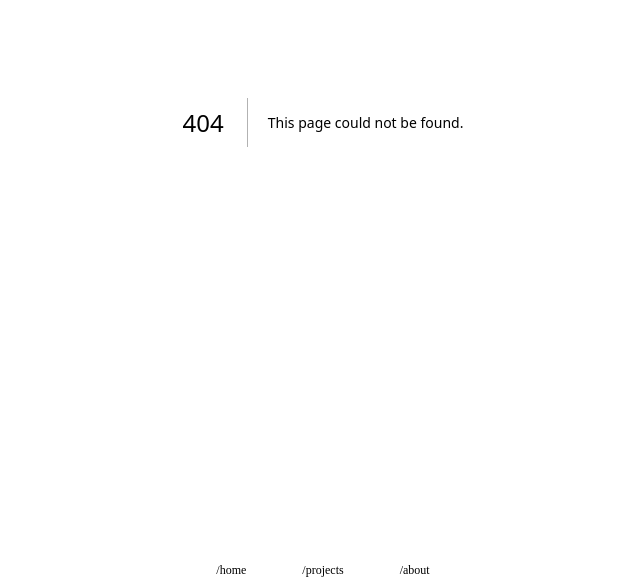
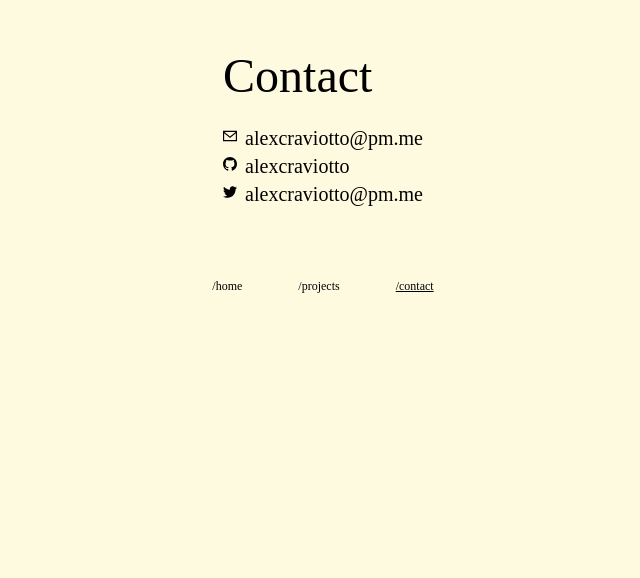
Before and after one commit to alexcraviotto/portfolio, a Next.js app: page /contact in a window 1280 px wide. Before the commit this address had no page. Shown: the part 250-828 px from the top of the page, without its empty margins (317-957 px from the left). After the commit the page ends 800 px from the top, so only its background shows below. Built offline with nearby package versions, Linux system fonts and the light colour scheme.

Commit message:
First porfolio version

```diff
--- /dev/null
+++ b/components/Github.tsx
@@ -0,0 +1,9 @@
+export default function Github() {
+    return (
+        <div className="flex">
+            <svg xmlns="http://www.w3.org/2000/svg" className="mr-2" width="14" height="24" viewBox="0 0 24 24"><path d="M12 0c-6.626 0-12 5.373-12 12 0 5.302 3.438 9.8 8.207 11.387.599.111.793-.261.793-.577v-2.234c-3.338.726-4.033-1.416-4.033-1.416-.546-1.387-1.333-1.756-1.333-1.756-1.089-.745.083-.729.083-.729 1.205.084 1.839 1.237 1.839 1.237 1.07 1.834 2.807 1.304 3.492.997.107-.775.418-1.305.762-1.604-2.665-.305-5.467-1.334-5.467-5.931 0-1.311.469-2.381 1.236-3.221-.124-.303-.535-1.524.117-3.176 0 0 1.008-.322 3.301 1.23.957-.266 1.983-.399 3.003-.404 1.02.005 2.047.138 3.006.404 2.291-1.552 3.297-1.23 3.297-1.23.653 1.653.242 2.874.118 3.176.77.84 1.235 1.911 1.235 3.221 0 4.609-2.807 5.624-5.479 5.921.43.372.823 1.102.823 2.222v3.293c0 .319.192.694.801.576 4.765-1.589 8.199-6.086 8.199-11.386 0-6.627-5.373-12-12-12z" /></svg>
+            <a href="https://www.github.com/alexcraviotto" className='text-xl' target="_noblank">alexcraviotto</a>
+        </div>
+    )
+
+}
--- /dev/null
+++ b/components/Mail.tsx
@@ -0,0 +1,16 @@
+export default function Mail() {
+    return (
+        <div className="flex">
+            <svg
+                className="mr-2"
+                xmlns="http://www.w3.org/2000/svg"
+                width="14"
+                height="24"
+                viewBox="0 0 24 24">
+                <path
+                    d="M0 3v18h24v-18h-24zm21.518 2l-9.518 7.713-9.518-7.713h19.036zm-19.518 14v-11.817l10 8.104 10-8.104v11.817h-20z" />
+            </svg>
+            <a href="mailto:alexcraviotto@pm.me" className='text-xl'>alexcraviotto@pm.me</a>
+        </div>
+    )
+}
--- a/components/Navigation.tsx
+++ b/components/Navigation.tsx
@@ -18,7 +18,7 @@ export default function Navigation() {
             router.push(path)
         if (path == '/projects')
             router.push(path)
-        if (path == '/about')
+        if (path == '/contact')
             router.push(path)
     }
 
@@ -33,10 +33,10 @@ export default function Navigation() {
     }
 
     return (
-        <div className='flex justify-between space-x-14 text-xs'>
+        <div className='absolute flex justify-between space-x-14 text-xs lg:bottom-64 bottom-52  '>
             {renderButton({ path: '/', label: '/home' })}
             {renderButton({ path: '/projects', label: '/projects' })}
-            {renderButton({ path: '/about', label: '/about' })}
+            {renderButton({ path: '/contact', label: '/contact' })}
         </div>
     );
 }
--- a/components/ProjectsList.tsx
+++ b/components/ProjectsList.tsx
@@ -46,20 +46,21 @@ export default function ProjectsList() {
         <p className="text-4xl">loading...</p>
       ) : (
         <>
-          <ul className="text-center">
+          <ul className="text-center mb-6 lg:mb-0">
             {projectList.slice(startIndex, endIndex).map((project) => (
               <motion.li
                 exit={{ opacity: 0 }}
                 initial={{ opacity: 0 }}
                 animate={{ opacity: 1 }}
                 transition={{ duration: 0.6, delay: 0.1 }}
-                className="h-full overflow-y-scroll text-3xl my-1"
+                className="h-full overflow-y-scroll text-xl lg:mb-0 lg:text-3xl lg:my-1"
                 key={project.id}
               >
                 <Link href={"/projects/" + project.id}>{project.id}</Link>
               </motion.li>
             ))}
           </ul>
+          <div className="absolute lg:bottom-72 bottom-60">
             <NavigationArrow
               moreProjects={moreProjectsOnClick}
               lessProjects={lessProjectsOnClick}
@@ -67,6 +68,8 @@ export default function ProjectsList() {
               startIndex={startIndex}
               endIndex={endIndex}
             />
+          </div>
+
         </>
       )}
     </main>
--- /dev/null
+++ b/components/Twitter.tsx
@@ -0,0 +1,8 @@
+export default function Twitter() {
+    return (
+        <div className="flex">
+            <svg className="mr-2" xmlns="http://www.w3.org/2000/svg" width="14" height="24" viewBox="0 0 24 24"><path d="M24 4.557c-.883.392-1.832.656-2.828.775 1.017-.609 1.798-1.574 2.165-2.724-.951.564-2.005.974-3.127 1.195-.897-.957-2.178-1.555-3.594-1.555-3.179 0-5.515 2.966-4.797 6.045-4.091-.205-7.719-2.165-10.148-5.144-1.29 2.213-.669 5.108 1.523 6.574-.806-.026-1.566-.247-2.229-.616-.054 2.281 1.581 4.415 3.949 4.89-.693.188-1.452.232-2.224.084.626 1.956 2.444 3.379 4.6 3.419-2.07 1.623-4.678 2.348-7.29 2.04 2.179 1.397 4.768 2.212 7.548 2.212 9.142 0 14.307-7.721 13.995-14.646.962-.695 1.797-1.562 2.457-2.549z" /></svg>
+            <a href="mailto:alexcraviotto@pm.me" className='text-xl'>alexcraviotto@pm.me</a>
+        </div>
+    )
+}
--- /dev/null
+++ b/pages/contact.tsx
@@ -0,0 +1,24 @@
+import Github from "@/components/Github";
+import Mail from "@/components/Mail";
+import Twitter from "@/components/Twitter";
+import { motion } from "framer-motion";
+
+export default function Contact() {
+    return (
+        <main>
+            <motion.div
+                key={'IndexFK'}
+                exit={{ opacity: 0 }}
+                initial={{ opacity: 0 }}
+                animate={{ opacity: 1 }}
+                transition={{ duration: 0.6, delay: 0.1 }}
+            >
+                <h1 className='text-5xl mb-6'>Contact</h1>
+                <Mail />
+                <Github />
+                <Twitter />
+            </motion.div>
+
+        </main >
+    )
+}
--- a/pages/projects/[projectID].tsx
+++ b/pages/projects/[projectID].tsx
@@ -28,7 +28,7 @@ export default function Project() {
     }, [router.query.projectID]);
 
     return (
-    <main className="mx-12 flex flex-col text-center items-center lg:w-96 lg:mx-40">
+        <main className="mx-12 mb-10 lg:mb-0 flex flex-col text-center items-center lg:w-96 lg:mx-40">
             <motion.div
                 key={"ProjectsFK"}
                 exit={{ opacity: 0 }}
@@ -36,14 +36,14 @@ export default function Project() {
                 animate={{ opacity: 1 }}
                 transition={{ duration: 0.6, delay: 0.2 }}
             >
-        <h1 className="text-5xl mb-7">{project}</h1>
+                <h1 className="text-2xl lg:text-5xl mb-2 lg:mb-6">{project}</h1>
             </motion.div>
             <motion.div
                 key={"ProjectsFK"}
                 exit={{ opacity: 0 }}
                 initial={{ opacity: 0 }}
                 animate={{ opacity: 1 }}
-        transition={{ duration: 0.6, delay: 0.3 }}
+                transition={{ duration: 0.6, delay: 0.4 }}
             >
                 <h2 className="text-xs text-justify ">{projectsRequested[project]}</h2>
             </motion.div>
--- a/pages/projects/index.tsx
+++ b/pages/projects/index.tsx
@@ -15,7 +15,7 @@ export default function Projects() {
       className="h-full overflow-y-scroll"
     >
       <main className="max-h-full">
-      <ProjectsList />
+        <ProjectsList />
       </main>
     </motion.div>
   );
```
Lines whose indentation alone changed are shown as unchanged.
